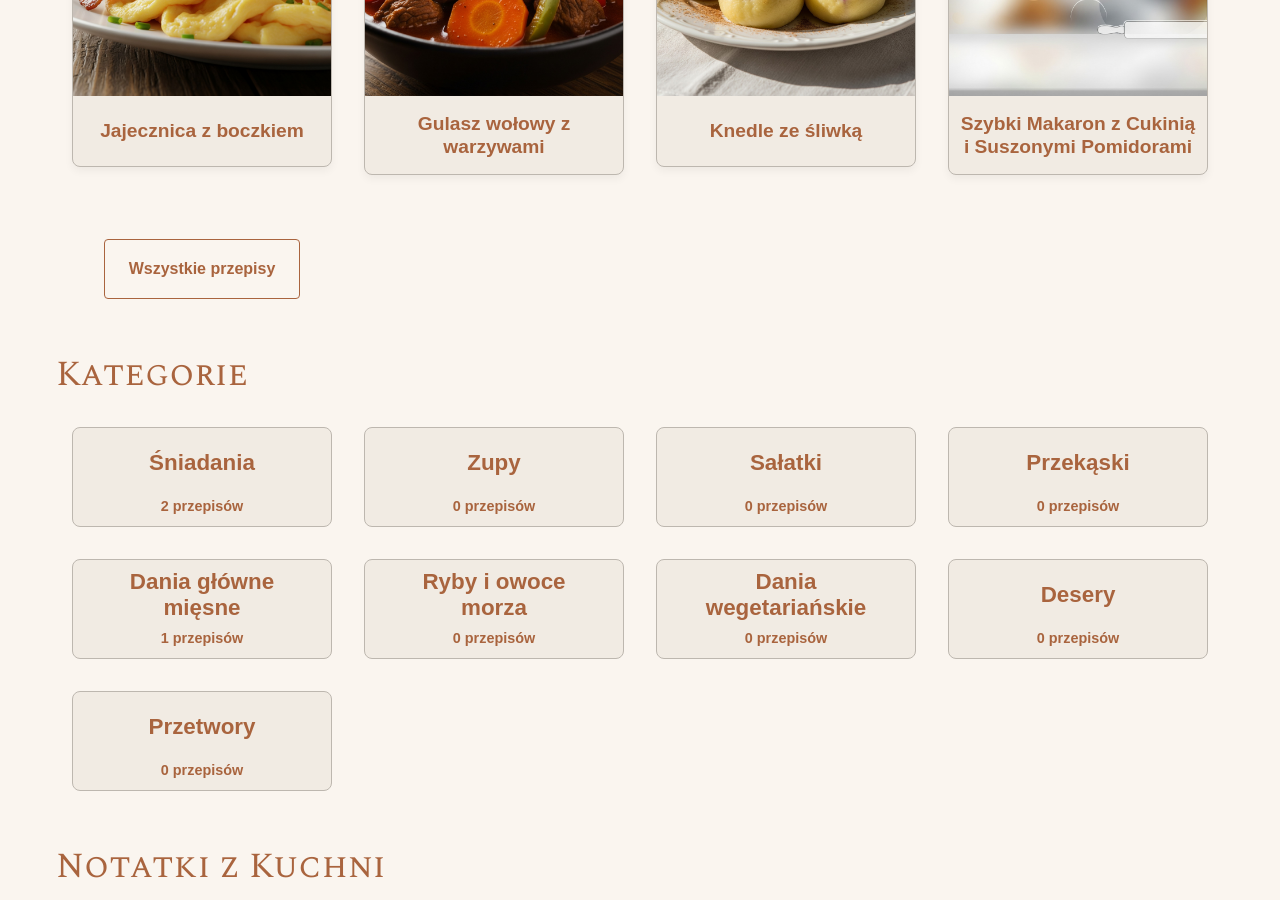
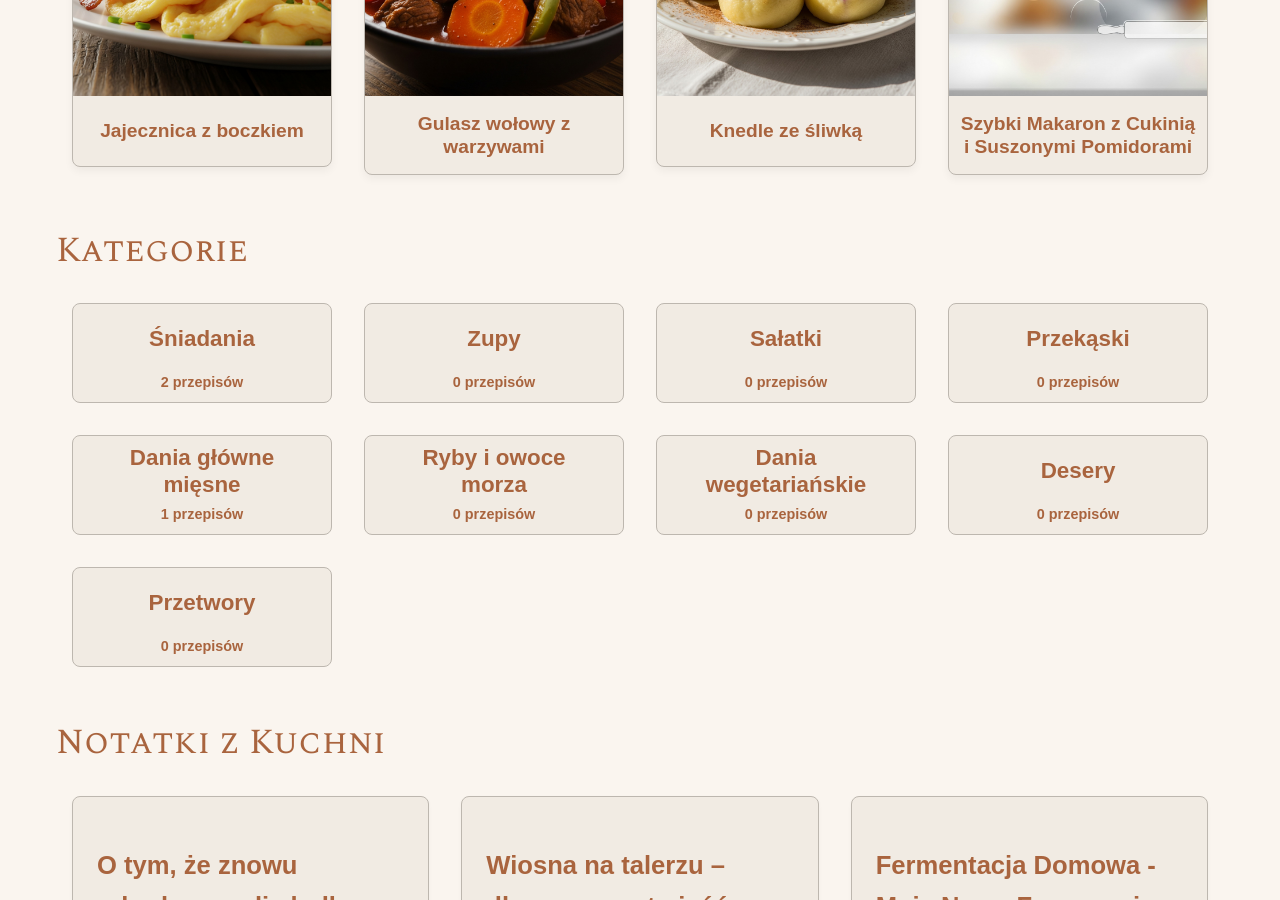
Before and after one commit to piotrsenator/kuchnia, a Jekyll site: the page built from index.html, in a window 1280 px wide and 900 px high, scrolled down 460 px. Built offline with Jekyll 4.4.1, drawn with Linux system fonts in a browser that asks for light colours; some web fonts are replaced.

Commit message:
Update index.html

```diff
--- a/index.html
+++ b/index.html
@@ -12,9 +12,6 @@ title: Strona Główna
             {% for recipe in site.recipes limit: 4 %}
                 {% include recipe_card.html recipe=recipe %}
             {% endfor %}
-            <div class="button-container">
-                <a href="{{ '/recipes/' | relative_url }}" class="button primary-button">Wszystkie przepisy</a>
-            </div>
         </div>
     </section>
 
```
